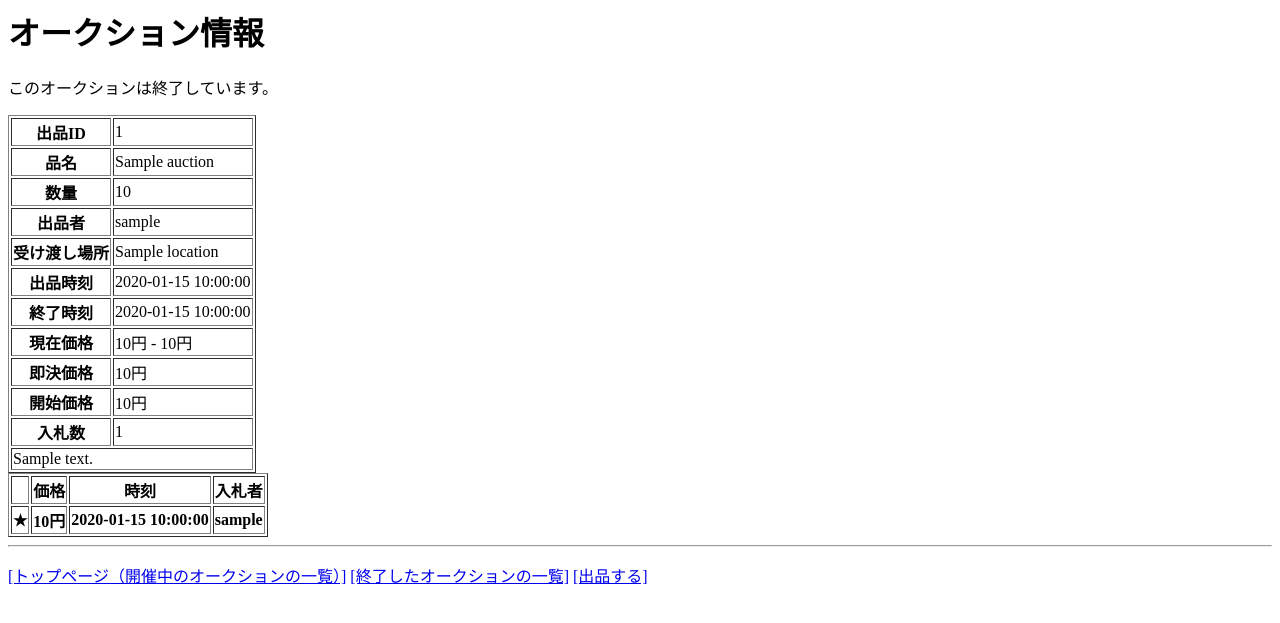
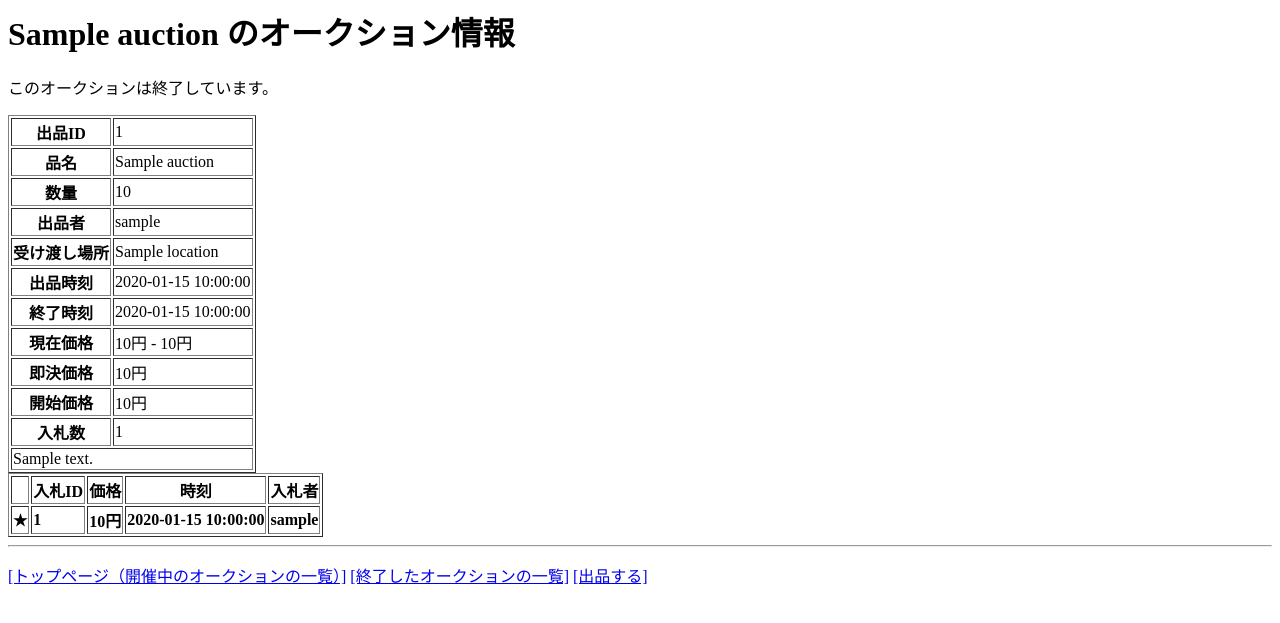
Before and after one commit to umezawatakeshi/yami, a Flask app: template yami/templates/info.html in a window 1280 px wide. Shown: the top 623 px of the page. Run offline with Flask 2, Linux system fonts and the light colour scheme; the template is opened without the code that fills it: most values are stand-ins (such as "Sample title", 1, 10 or a date in 2020).

Commit message:
いろいろと情報を追加した。

```diff
--- a/yami/templates/info.html
+++ b/yami/templates/info.html
@@ -2,7 +2,7 @@
 {% import "price_current.html" as price_current %}
 
 {% block h1 %}
-<h1>{% block title %}オークション情報{% endblock %}</h1>
+<h1>{% block title %}{{ auction.itemname }} のオークション情報{% endblock %}</h1>
 {% endblock %}
 
 {% block content %}
@@ -27,6 +27,7 @@
 <table border="1">
 <tr>
 <th></th>
+<th>入札ID</th>
 <th>価格</th>
 <th>時刻</th>
 <th>入札者</th>
@@ -34,6 +35,7 @@
 {% for bid in bids %}
 <tr class="{{ 'successful-bid-row' if loop.index0 < auction.quantity else 'failed-bid-row' }}">
 <td>{{ '★' if loop.index0 < auction.quantity }}</td>
+<td>{{ bid.bid_id }}</td>
 <td>{{ "{:,d}".format(bid.price) + "円" }}</td>
 <td>{{ bid.datetime_bid_local.strftime("%Y-%m-%d %H:%M:%S") }}</td>
 <td>{{ bid.username }}</td>
@@ -41,7 +43,11 @@
 {% endfor %}
 </table>
 {% else %}
+{% if auction.ended %}
+<p>入札はありませんでした。</p>
+{% else %}
 <p>まだ入札はありません。</p>
+{% endif %}
 {% endif %}
 {% if not auction.ended %}
 <form action="{{ url_for('view.bid', auction_id=auction.auction_id) }}" method="post">
@@ -55,7 +61,8 @@
 <td>
 <input type="hidden" name="price_bid_min" value="{{ auction.price_bid_min }}"/>
 <input type="radio" id="bidtype_min" name="bidtype" value="min" checked="checked"/><label for="bidtype_min">最低入札価格（{{ "{:,d}".format(auction.price_bid_min) + "円" }}）で入札</label><br/>
-<input type="radio" id="bidtype_normal" name="bidtype" value="normal"/><label for="bidtype_normal">金額を指定して入札</label> <input type="number" id="price" name="price" value="{{ price_bid_min }}"/>{{ "円" }}<br/>
+<input type="radio" id="bidtype_normal" name="bidtype" value="normal"/><label for="bidtype_normal">金額を指定して入札</label>
+<input type="number" id="price" name="price" value="{{ auction.price_bid_min }}" min="{{ auction.price_bid_min }}" {{ {"max": auction.price_prompt}|xmlattr }} />{{ "円" }}<br/>
 {% if auction.price_prompt != None %}
 <input type="hidden" name="price_prompt" value="{{ auction.price_prompt }}"/>
 <input type="radio" id="bidtype_prompt" name="bidtype" value="prompt"/><label for="bidtype_prompt">即決価格（{{ "{:,d}".format(auction.price_prompt) + "円" }}）で入札</label>
```
